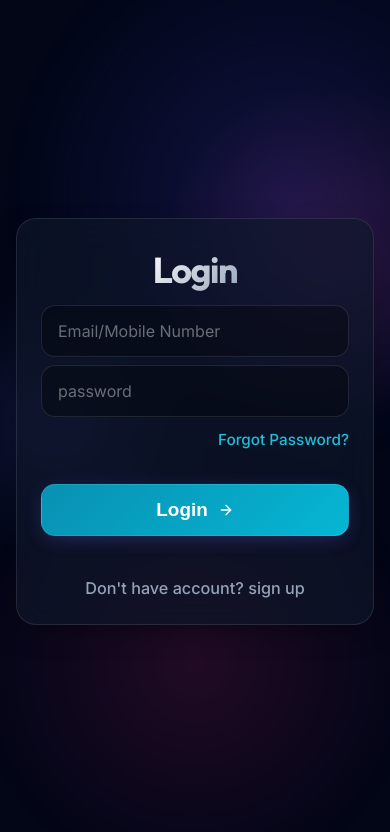
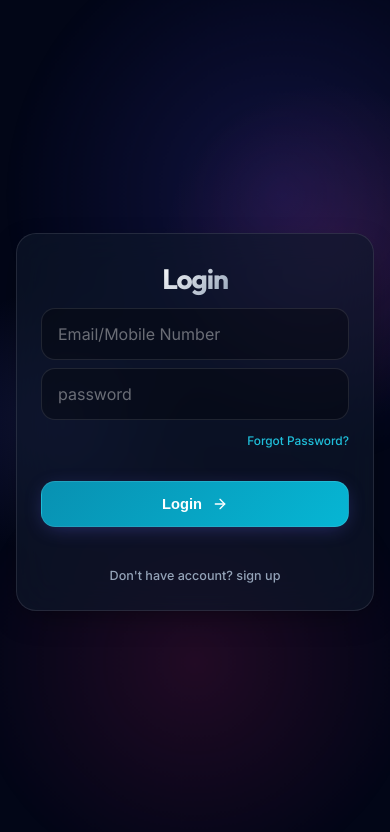
Before and after one commit to pangulurivarsha-cpu/habit-tracker, a React (Vite) app: page / in a window 390 px wide. Shown: the top 832 px of the page. Built offline with nearby package versions, Linux system fonts and the light colour scheme; no server answers.

Commit message:
fix: global rem scaling zoomed in on mobile, corrected to scale down

```diff
--- a/src/index.css
+++ b/src/index.css
@@ -169,14 +169,19 @@ h6 {
 
 html {
   font-size: 16px;
-  /* Ensure base is 16px */
 }
 
-/* Mobile: Slightly larger text for readability */
+/* Mobile: Scale down slightly so all rem-based UI elements fit naturally */
 @media (max-width: 768px) {
   html {
-    font-size: 18px;
-    /* Further increased for perfect readability */
+    font-size: 14px;
+  }
+}
+
+/* Very tiny phones */
+@media (max-width: 380px) {
+  html {
+    font-size: 13px;
   }
 }
 
```
